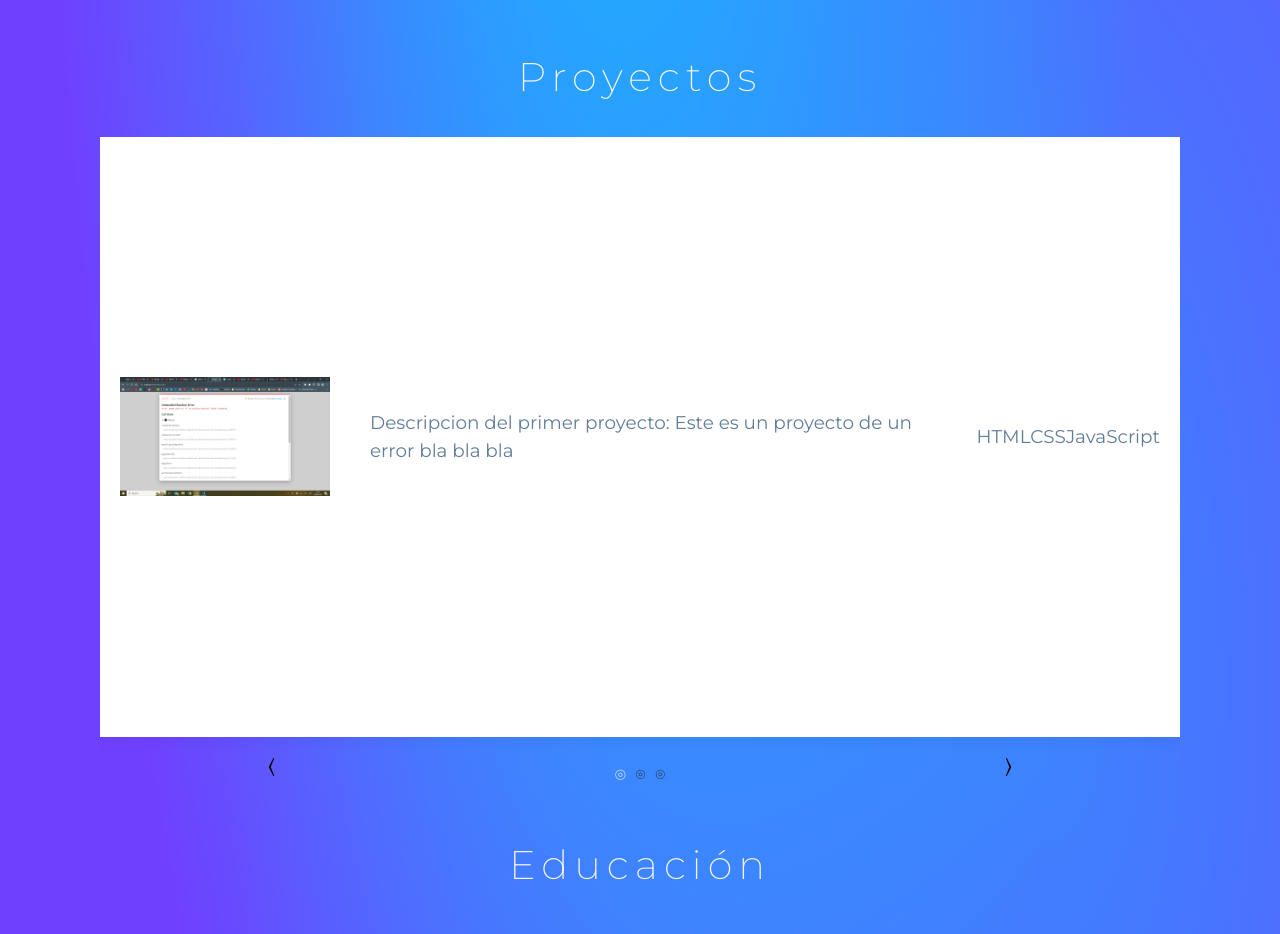
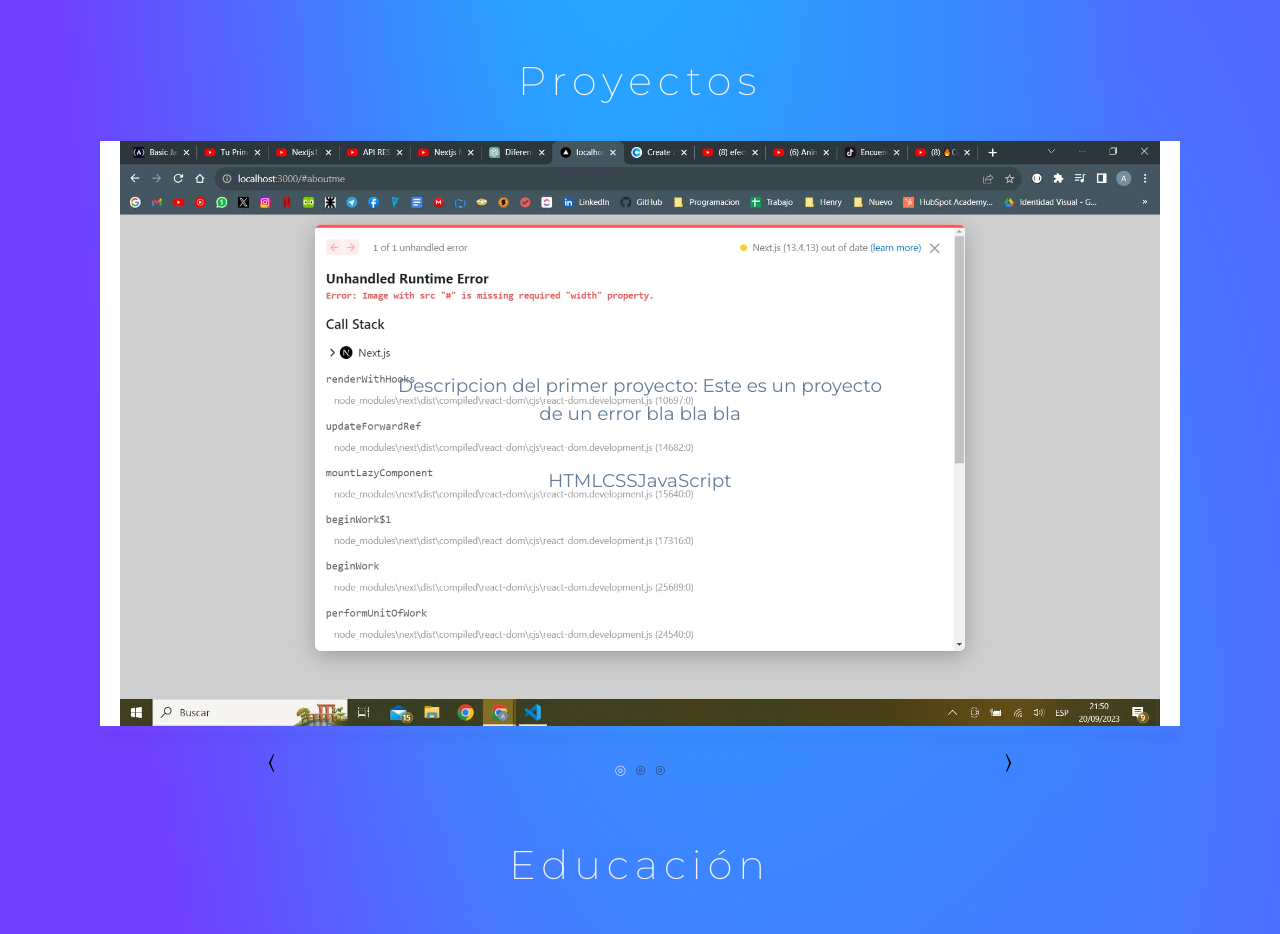
Before and after one commit to AIHolmann/portfolio, a Next.js app: page / in a window 1280 px wide. Shown: the part 2140-3074 px from the top of the page. Built offline with nearby package versions, Linux system fonts and the light colour scheme.

Commit message:
edit carrusel

```diff
--- a/src/components/Carousel/Carousel.tsx
+++ b/src/components/Carousel/Carousel.tsx
@@ -19,8 +19,10 @@ const Carousel: React.FC<CarouselProps> = ({ data }) => {
     <div className={style.carousel_item}>
       <div></div>
       <Image className={style.carousel_img} alt={data.name} src={data.image} />
-      <div className={style.carousel_item_text}>{data.description}</div>
-      <div className={style.carousel_item_text}>{data.stack}</div>
+      <div className={style.texto}>
+        <div className={style.carousel_item_text}>{data.description}</div>
+        <div className={style.carousel_item_text}>{data.stack}</div>
+      </div>
     </div>
   );
 };
--- a/src/components/Carousel/carousel.module.css
+++ b/src/components/Carousel/carousel.module.css
@@ -1,13 +1,24 @@
 .carousel_item {
-  display: inline-flex;
+  position: relative;
+  display: inline-block;
+  text-align: center;
   align-items: center;
   justify-content: center;
-  height: 75vh;
+
   background-color: #fff;
 }
 
+.texto {
+  position: absolute;
+  top: 50%;
+  left: 50%;
+  transform: translate(-50%, -50%);
+}
+
 .carousel_img {
-  width: 250px;
+  width: 100%;
+  height: auto;
+  object-fit: contain;
   padding: 0 20px 0 20px;
 }
 
```
Also changed, not shown: public/imagenchata.jpg.
